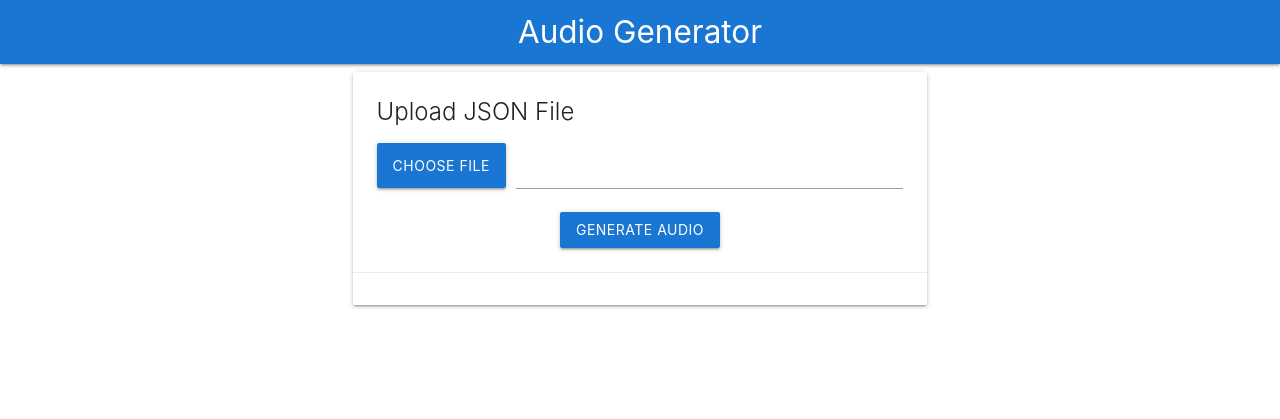
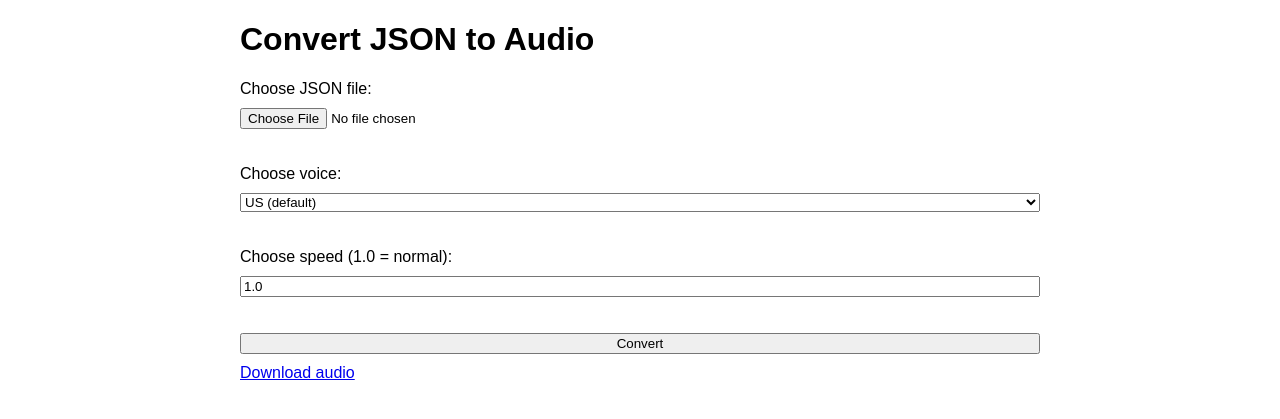
Before and after one commit to Mostafa-Davoodi/Transcribe2Speech, a Flask app: page / in a window 1280 px wide. Shown: the top 419 px of the page. Run offline with Flask 3, Linux system fonts and the light colour scheme.

Commit message:
add accent and speed option

```diff
--- a/app.py
+++ b/app.py
@@ -15,17 +15,21 @@
     os.makedirs(app.config['UPLOAD_FOLDER'])
 
 
-def process_json(data):
+def process_json(data, voice, speed):
     audio_segments = []
 
     for i, segment in enumerate(data):
         transcript = segment["transcript"]
-        tts = gTTS(text=transcript, lang='en')
+        tts = gTTS(text=transcript, lang='en', tld=voice)
         audio_file = f"audio_{i}.mp3"
         tts.save(audio_file)
 
         audio_segment = AudioSegment.from_mp3(audio_file)
-        audio_segments.append(audio_segment)
+        altered_audio_segment = audio_segment._spawn(
+            audio_segment.raw_data, overrides={
+                "frame_rate": int(audio_segment.frame_rate * float(speed))}
+        )
+        audio_segments.append(altered_audio_segment)
         os.remove(audio_file)
 
     final_audio = sum(audio_segments)
@@ -41,13 +45,15 @@
 @app.route('/upload', methods=['POST'])
 def upload():
     json_file = request.files['json_file']
+    voice = request.form['voice']
+    speed = request.form['speed']
     json_path = os.path.join(app.config['UPLOAD_FOLDER'], 'transcript.json')
     json_file.save(json_path)
 
     with open(json_path, 'r') as file:
         data = json.load(file)
 
-    process_json(data)
+    process_json(data, voice, speed)
     return {'result': 'success'}
 
 
--- a/templates/index.html
+++ b/templates/index.html
@@ -1,77 +1,76 @@
-<!doctype html>
+<!DOCTYPE html>
 <html lang="en">
 
 <head>
-    <meta charset="utf-8">
-    <meta name="viewport" content="width=device-width, initial-scale=1">
-    <title>Audio Generator</title>
-    <link rel="stylesheet" href="https://cdnjs.cloudflare.com/ajax/libs/materialize/1.0.0/css/materialize.min.css">
-    <script src="https://code.jquery.com/jquery-3.6.0.min.js"></script>
-    <script src="https://cdnjs.cloudflare.com/ajax/libs/materialize/1.0.0/js/materialize.min.js"></script>
+    <meta charset="UTF-8">
+    <meta http-equiv="X-UA-Compatible" content="IE=edge">
+    <meta name="viewport" content="width=device-width, initial-scale=1.0">
+    <title>JSON to Audio</title>
+    <style>
+        body {
+            font-family: Arial, sans-serif;
+            max-width: 800px;
+            margin: 0 auto;
+        }
+
+        form {
+            display: flex;
+            flex-direction: column;
+        }
+
+        label,
+        input[type="submit"] {
+            margin-bottom: 10px;
+        }
+
+        .success {
+            display: none;
+            color: green;
+            margin-bottom: 10px;
+        }
+    </style>
+    <script>
+        function submitForm(e) {
+            e.preventDefault();
+            const form = document.getElementById('convertForm');
+            const formData = new FormData(form);
+
+            fetch('/upload', {
+                method: 'POST',
+                body: formData
+            })
+                .then(res => res.json())
+                .then(data => {
+                    if (data.result === 'success') {
+                        document.getElementById('successMessage').style.display = 'block';
+                    }
+                })
+                .catch(error => {
+                    console.error('Error:', error);
+                });
+        }
+    </script>
 </head>
 
 <body>
-    <nav>
-        <div class="nav-wrapper blue darken-2">
-            <a href="#" class="brand-logo center white-text">Audio Generator</a>
-        </div>
-    </nav>
-
-    <div class="container">
-        <div class="row">
-            <div class="col s12 m8 offset-m2">
-                <div class="card">
-                    <div class="card-content">
-                        <span class="card-title">Upload JSON File</span>
-                        <form id="upload-form" enctype="multipart/form-data">
-                            <div class="file-field input-field">
-                                <div class="btn blue darken-2">
-                                    <span>Choose File</span>
-                                    <input type="file" id="json_file" name="json_file" accept=".json" required>
-                                </div>
-                                <div class="file-path-wrapper">
-                                    <input class="file-path validate" type="text">
-                                </div>
-                            </div>
-                            <div class="center-align">
-                                <button class="btn waves-effect waves-light blue darken-2" type="submit"
-                                    name="action">Generate Audio</button>
-                            </div>
-                        </form>
-                    </div>
-                    <div class="card-action center-align">
-                        <div id="loading" style="display:none;">
-                            <p>Generating audio, please wait...</p>
-                        </div>
-                        <div id="result" style="display:none;">
-                            <p>Audio generated successfully!</p>
-                            <a id="download-link" href="/download" download
-                                class="btn waves-effect waves-light blue darken-2">Download Audio</a>
-                        </div>
-                    </div>
-                </div>
-            </div>
-        </div>
-    </div>
-
-    <script>
-        $("#upload-form").submit(function (event) {
-            event.preventDefault();
-            $("#loading").show();
-            var form = new FormData(this);
-            $.ajax({
-                url: '/upload',
-                type: 'POST',
-                data: form,
-                contentType: false,
-                processData: false,
-                success: function (response) {
-                    $("#loading").hide();
-                    $("#result").show();
-                }
-            });
-        });
-    </script>
+    <h1>Convert JSON to Audio</h1>
+    <form id="convertForm" onsubmit="submitForm(event)">
+        <label for="json_file">Choose JSON file:</label>
+        <input type="file" name="json_file" accept=".json" required><br><br>
+        <label for="voice">Choose voice:</label>
+        <select name="voice" required>
+            <option value="com">US (default)</option>
+            <option value="co.uk">UK</option>
+            <option value="com.au">Australia</option>
+            <option value="co.in">India</option>
+            <option value="co.za">South Africa</option>
+        </select><br><br>
+        <label for="speed">Choose speed (1.0 = normal):</label>
+        <input type="number" name="speed" step="0.1" min="0.5" max="2.0" value="1.0" required><br><br>
+        <input type="submit" value="Convert">
+    </form>
+    <div id="successMessage" class="success">Audio successfully generated! Click the link below to download:</div>
+    <a href="/download">Download audio</a>
 </body>
 
 </html>
```
